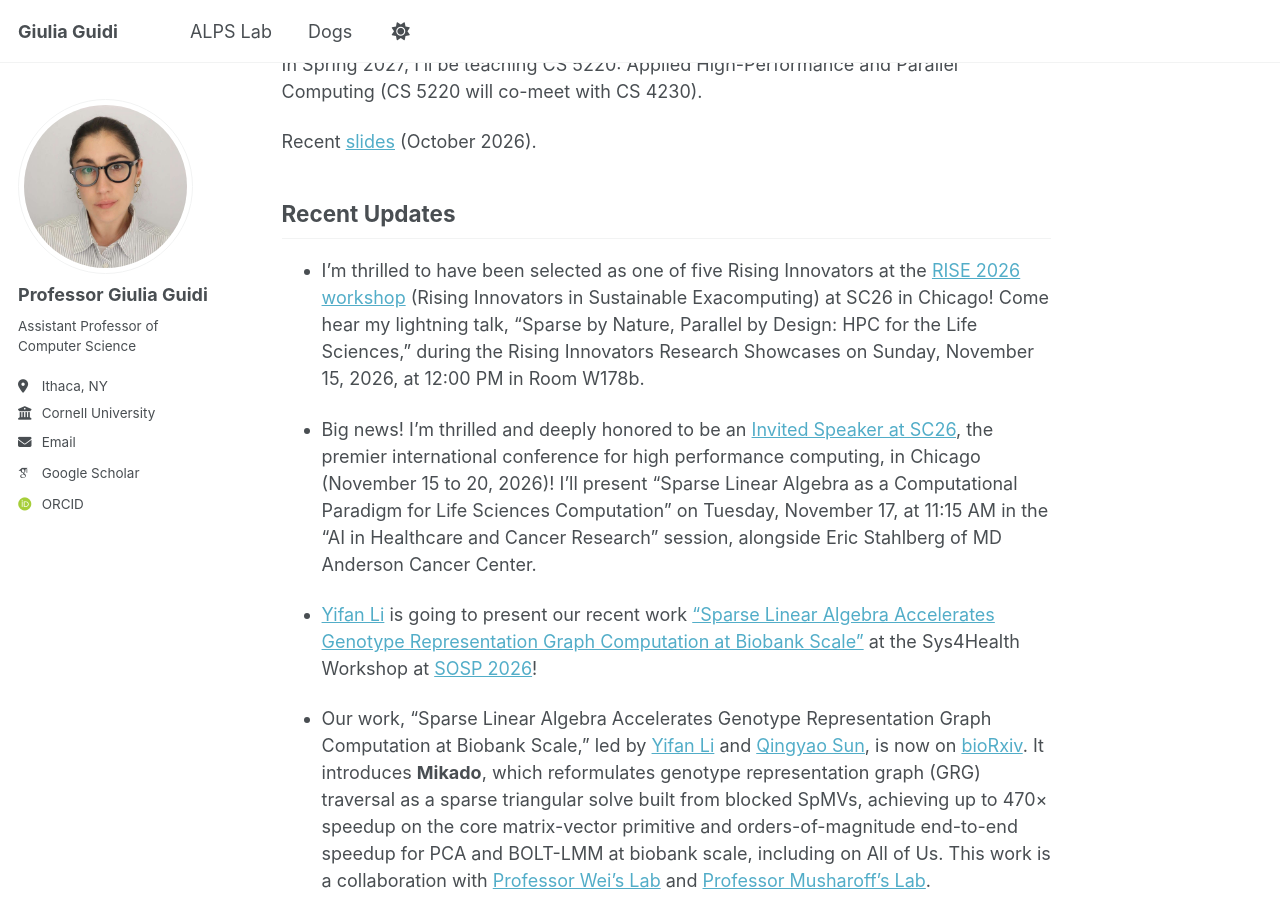
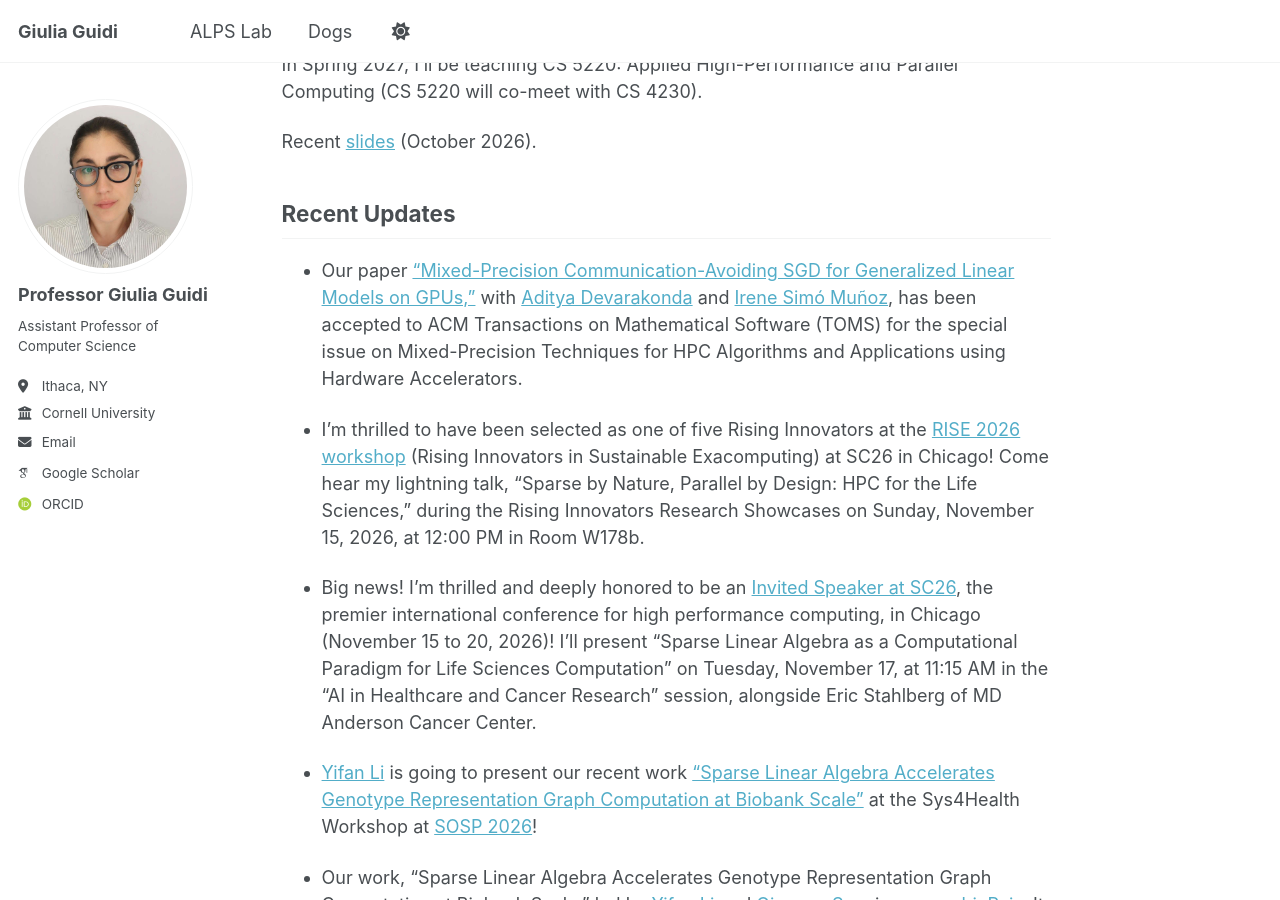
Before and after one commit to giuliaguidi/giuliaguidi.github.io, a Jekyll site: the page built from _pages/about.md, in a window 1280 px wide and 900 px high, scrolled down 924 px. Built offline with Jekyll 4.4.1, drawn with Linux system fonts in a browser that asks for light colours; some web fonts are replaced.

Commit message:
Update about.md with recent achievements and talks
Added recent updates about paper acceptance and speaking engagements.

```diff
--- a/_pages/about.md
+++ b/_pages/about.md
@@ -32,6 +32,8 @@ Recent [slides](https://drive.google.com/file/d/1GBTu8ryFMtSsnt0ScfKLgvVHhBEmwh8
 
 Recent Updates
 ------
+- Our paper [“Mixed-Precision Communication-Avoiding SGD for Generalized Linear Models on GPUs,”](https://arxiv.org/abs/2606.18463) with [Aditya Devarakonda](https://cs.wfu.edu/people/faculty/aditya-devarakonda/) and [Irene Simó Muñoz](https://isimo00.github.io/), has been accepted to ACM Transactions on Mathematical Software (TOMS) for the special issue on Mixed-Precision Techniques for HPC Algorithms and Applications using Hardware Accelerators.
+
 - I’m thrilled to have been selected as one of five Rising Innovators at the [RISE 2026 workshop](https://ayeshaafzal91.github.io/rise/) (Rising Innovators in Sustainable Exacomputing) at SC26 in Chicago! Come hear my lightning talk, “Sparse by Nature, Parallel by Design: HPC for the Life Sciences,” during the Rising Innovators Research Showcases on Sunday, November 15, 2026, at 12:00 PM in Room W178b.
 
 - Big news! I’m thrilled and deeply honored to be an [Invited Speaker at SC26](https://sc26.supercomputing.org/program/invited-talks/), the premier international conference for high performance computing, in Chicago (November 15 to 20, 2026)! I’ll present “Sparse Linear Algebra as a Computational Paradigm for Life Sciences Computation” on Tuesday, November 17, at 11:15 AM in the “AI in Healthcare and Cancer Research” session, alongside Eric Stahlberg of MD Anderson Cancer Center.
```
